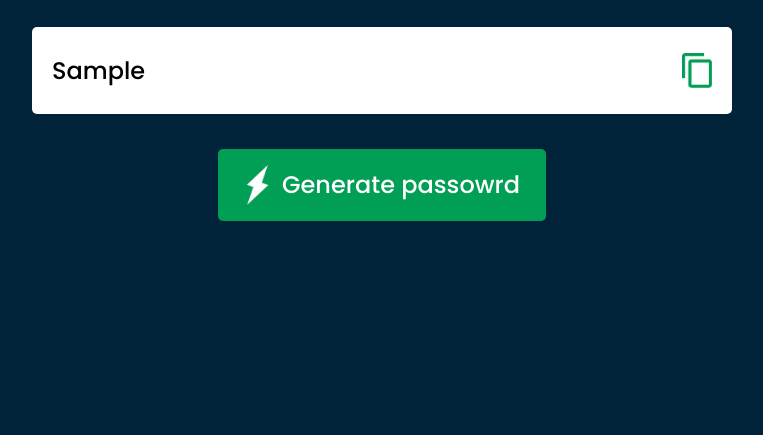
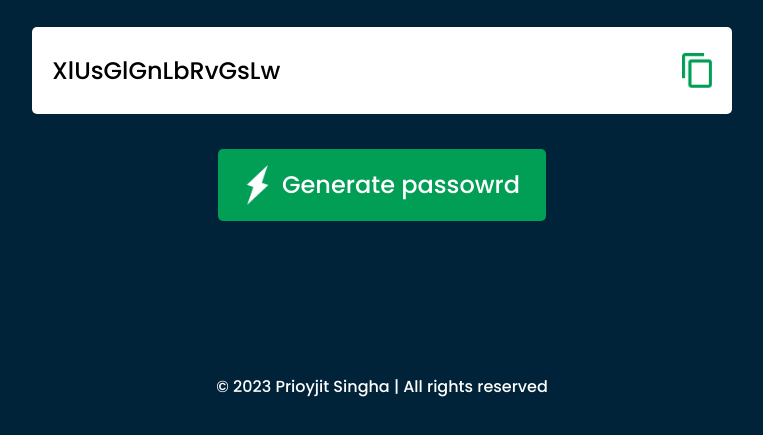
Before and after one commit to priyojitsingha-2001/password-generator, a plain HTML site: page index.html in a window 1280 px wide. Both pictures are taken after typing "Sample" into the empty fields and a click on the button "Generate passowrd". Shown: the part 245-680 px from the top of the page, without its empty margins (258-1021 px from the left). Drawn offline with Linux system fonts and the light colour scheme.

Commit message:
feat: implemented the password generation and copy to clipboard logic in javascript

```diff
--- a/index.html
+++ b/index.html
@@ -32,7 +32,7 @@
             <input type="text" id="password" placeholder="password">
             <img src="images/copy.png">
         </div>
-        <button><img src="images/generate.png">Generate passowrd</button>
+        <button id="generate"><img src="images/generate.png">Generate passowrd</button>
     </div>
     <footer></footer>
     <script src="script.js"></script>
--- a/script.js
+++ b/script.js
@@ -0,0 +1,50 @@
+const passwordBox = document.getElementById("password");
+
+const includeUpperCase = document.querySelector('#upperCase');
+const includelowerCase = document.querySelector('#lowerCase');
+const includeNumber = document.querySelector('#numbers');
+const includesymbols = document.querySelector('#symbols');
+
+const upperCase = "ABCDEFGHIJKLMNOPQRSTUVWXYZ";
+const lowerCase = "abcdefghijklmnopqrstuvwxyz";
+const number = "0123456789";
+const symbols = "!@#$%^&*()_+-=[]{}|;:',.<>/?";
+
+function genPass() {
+
+    let password = "";
+    let length = document.getElementById("length").value;
+    while (password.length < length) {
+        if (includeUpperCase.checked)
+            password += upperCase[Math.floor(Math.random() * upperCase.length)];
+        if (includelowerCase.checked)
+            password += lowerCase[Math.floor(Math.random() * lowerCase.length)];
+        if (includeNumber.checked)
+            password += number[Math.floor(Math.random() * number.length)];
+        if (includesymbols.checked)
+            password += symbols[Math.floor(Math.random() * symbols.length)];
+    }
+    passwordBox.value = password;
+}
+
+//when user clicks the generate button it executes the genPass method
+document.getElementById("generate").addEventListener("click", genPass);
+
+// when user clicks on the copy image/icon..
+document.querySelector("img").addEventListener('click', () => {
+    passwordBox.select();//here we select the text content
+    document.execCommand("copy");//here we then paste the content to clipboard
+    passwordBox.value = "";
+})
+
+//footer
+const anchorTag = document.createElement('a');
+anchorTag.textContent = "Prioyjit Singha";
+anchorTag.href = "https://github.com/priyojitsingha-2001";
+anchorTag.target = "_blank"
+anchorTag.style.color = "white";
+anchorTag.style.textDecoration = "none";
+
+const currentYear = new Date().getFullYear();
+
+document.querySelector("footer").innerHTML = `&copy; ${currentYear} ${anchorTag.outerHTML} | All rights reserved`;
```
